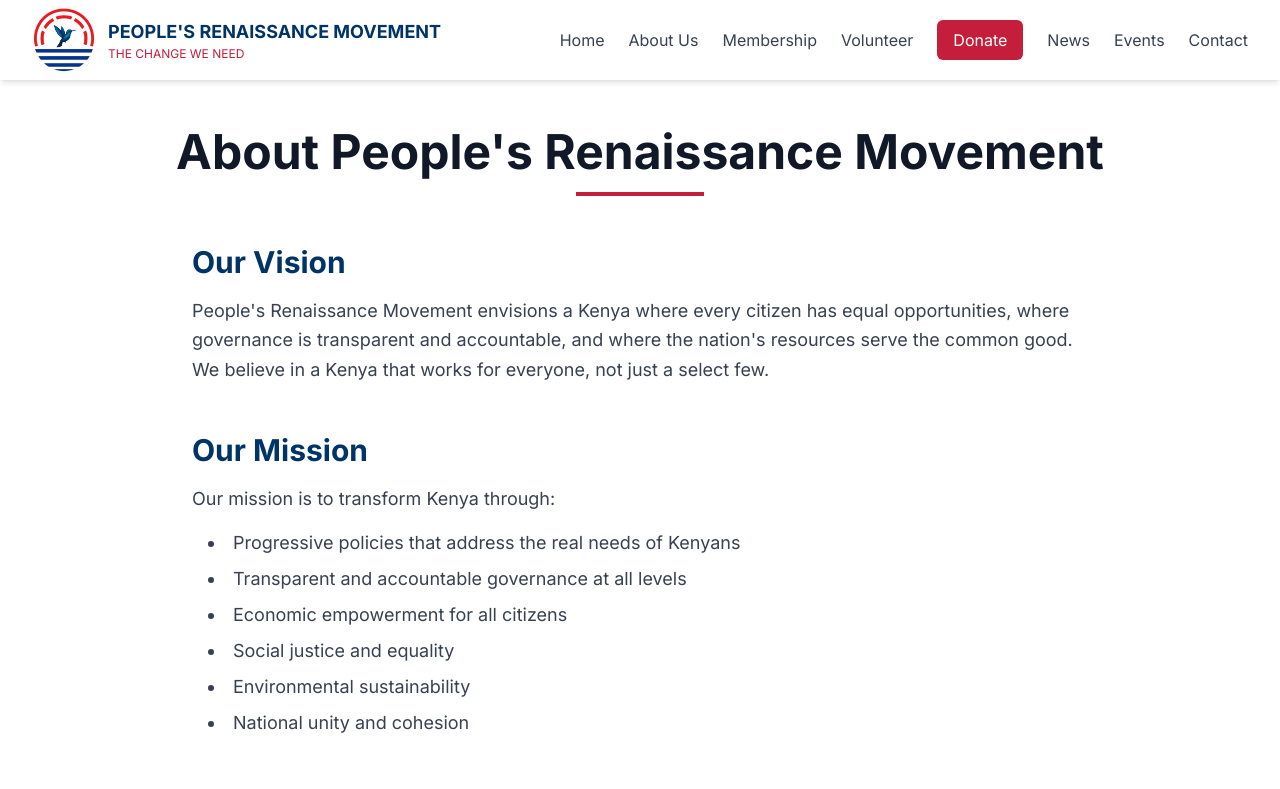
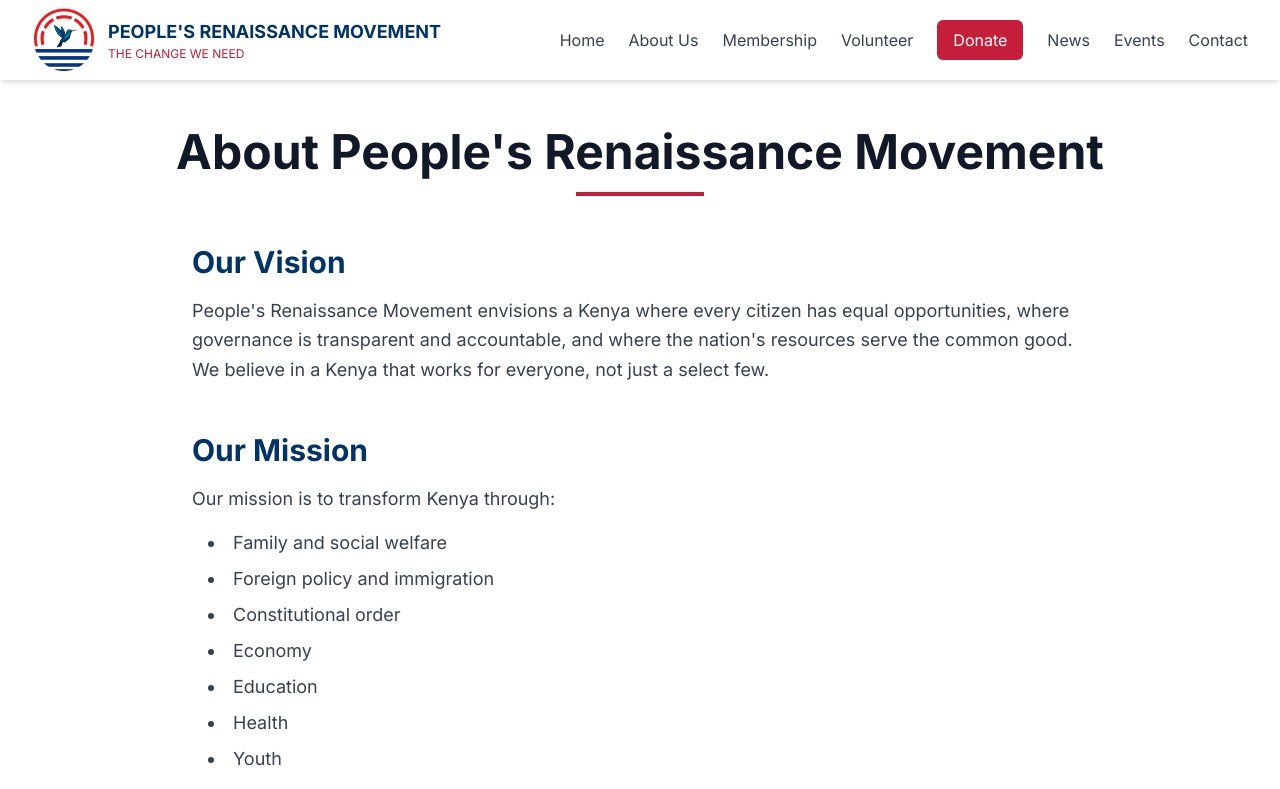
Before and after one commit to pmkenyasystems/pm_webapp, a Next.js app: page /about in a window 1280 px wide. Shown: the top 789 px of the page. Built offline with nearby package versions, Linux system fonts and the light colour scheme.

Commit message:
added thematic areas

```diff
--- a/app/about/page.tsx
+++ b/app/about/page.tsx
@@ -25,12 +25,13 @@
             Our mission is to transform Kenya through:
           </p>
           <ul className="list-disc list-inside text-gray-700 text-lg space-y-2 ml-4">
-            <li>Progressive policies that address the real needs of Kenyans</li>
-            <li>Transparent and accountable governance at all levels</li>
-            <li>Economic empowerment for all citizens</li>
-            <li>Social justice and equality</li>
-            <li>Environmental sustainability</li>
-            <li>National unity and cohesion</li>
+            <li>Family and social welfare </li>
+            <li>Foreign policy and immigration </li>
+            <li>Constitutional order</li>
+            <li>Economy</li>
+            <li>Education</li>
+            <li>Health</li>
+            <li>Youth</li>
           </ul>
         </section>
 
```
